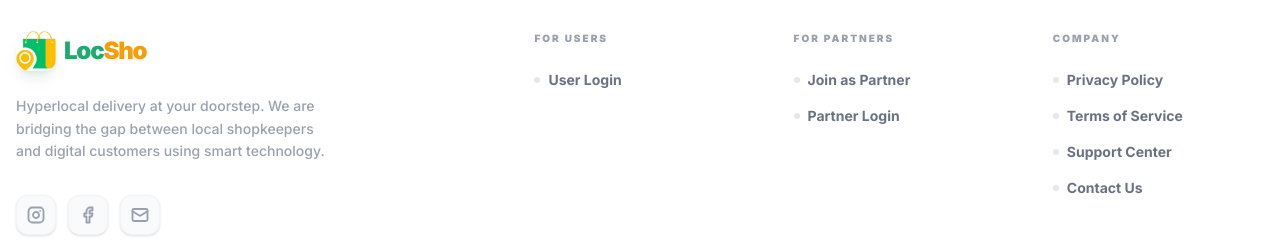
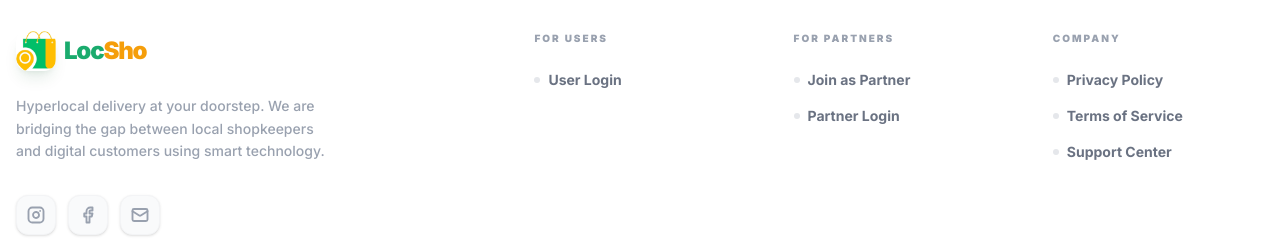
Before and after one commit to locsho-org/locsho-website, a React (Vite) app: page /user in a window 1280 px wide. Shown: the part 3825-4073 px from the top of the page. Built offline with nearby package versions, Linux system fonts and the light colour scheme.

Commit message:
fix(landing): drop redundant 'Contact Us' footer link (dup of Support Center)
Both 'Support Center' and 'Contact Us' pointed to /support. Keep just Support Center
to remove the duplicate.

Co-Authored-By: Claude Opus 4.8 <noreply@anthropic.com>

```diff
--- a/src/components/Footer.jsx
+++ b/src/components/Footer.jsx
@@ -135,7 +135,6 @@ export default function Footer() {
                 { label: t('footer.privacyPolicy'), href: '/' },
                 { label: t('footer.termsOfService'), href: '/' },
                 { label: t('footer.supportCenter'), href: '/support' },
-                { label: t('footer.contactUs'), href: '/support' },
               ].map((item) => (
                 <li key={item.label}>
                   <Link to={item.href} className="text-gray-500 hover:text-[#1AAB6D] text-sm font-bold transition-all flex items-center gap-2 group">
```
